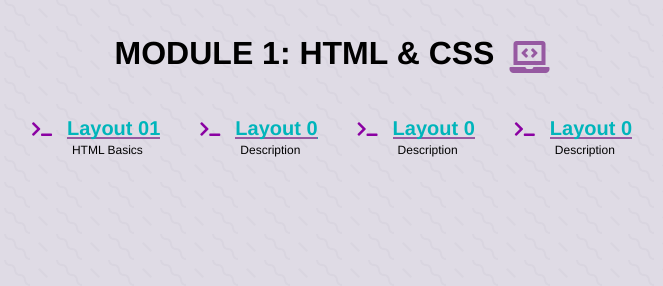
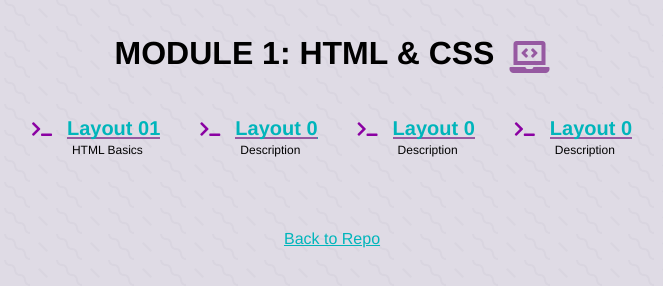
Before and after one commit to moracoderz/web-layout, a plain HTML site: page index.html in a window 1280 px wide. Shown: the whole page, without its empty margins (308-971 px from the left). Drawn offline with Linux system fonts and the light colour scheme.

Commit message:
Menu Fixes & text updates

```diff
--- a/index.html
+++ b/index.html
@@ -29,7 +29,7 @@
         <ul id="classList">
             <li><i class="fas fa-terminal"></i><a href="#">Layout 0</a><span class="subdescription">Description</span></li>
         </ul>
-
     </section>
+    <a class="bckButton" href="https://github.com/mripz/web-layout">Back to Repo</a>
 </body>
 </html>
--- a/main.css
+++ b/main.css
@@ -76,6 +76,18 @@ h1 {
     margin: 0 0 0 40px;
 }
 
+.bckButton {
+    color: #00b5bb;
+    display: block;
+    font-family: 'Franklin Gothic Medium', 'Arial Narrow', Arial, sans-serif;
+    margin-top:50px;
+    text-align: center;
+}
+
+.bckButton:hover {
+    color: #9659A1;
+}
+
 @keyframes pulse {
     from {
         stroke-width: 3px;
```
Also changed, not shown: 1 other file.
